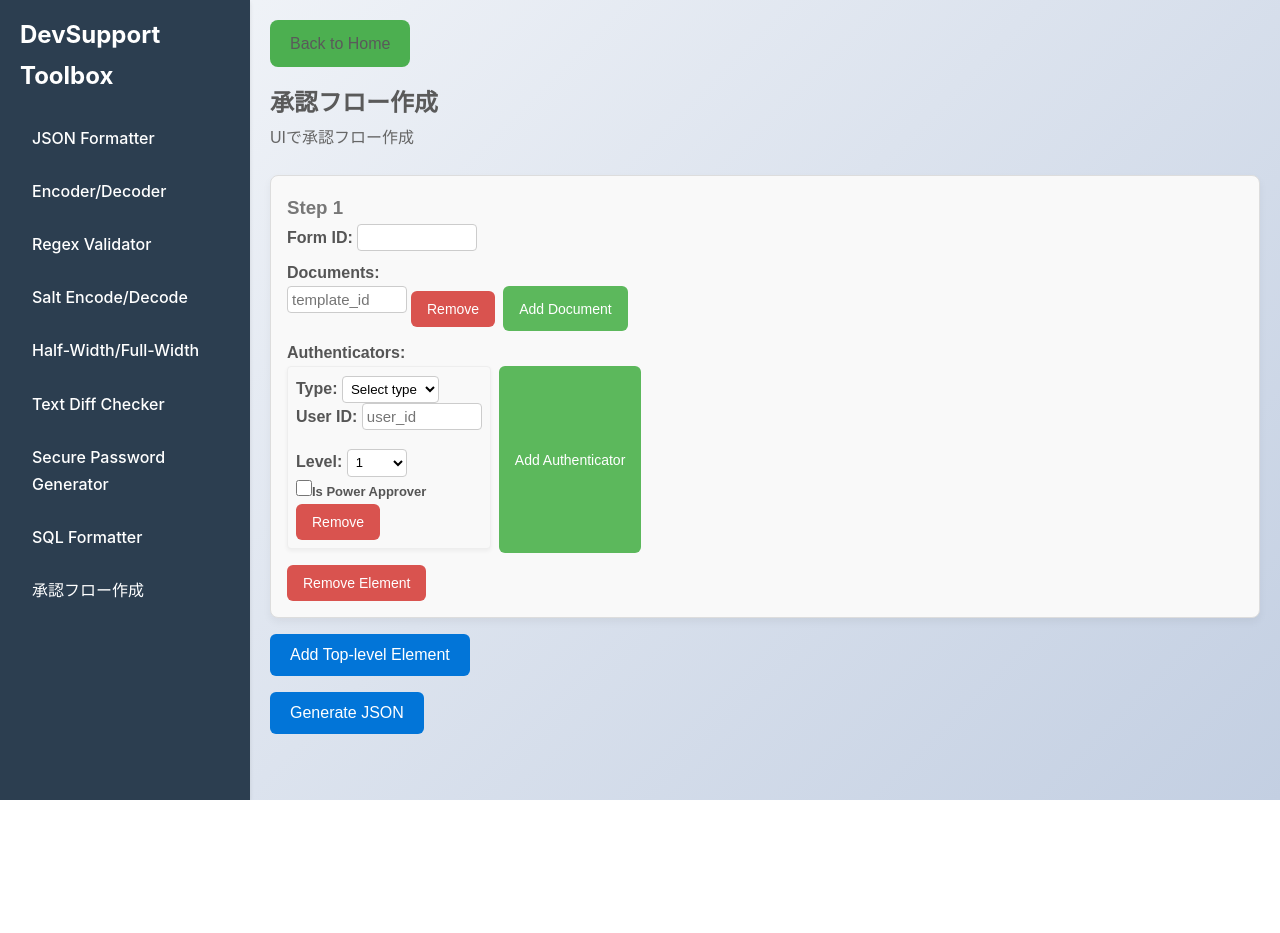
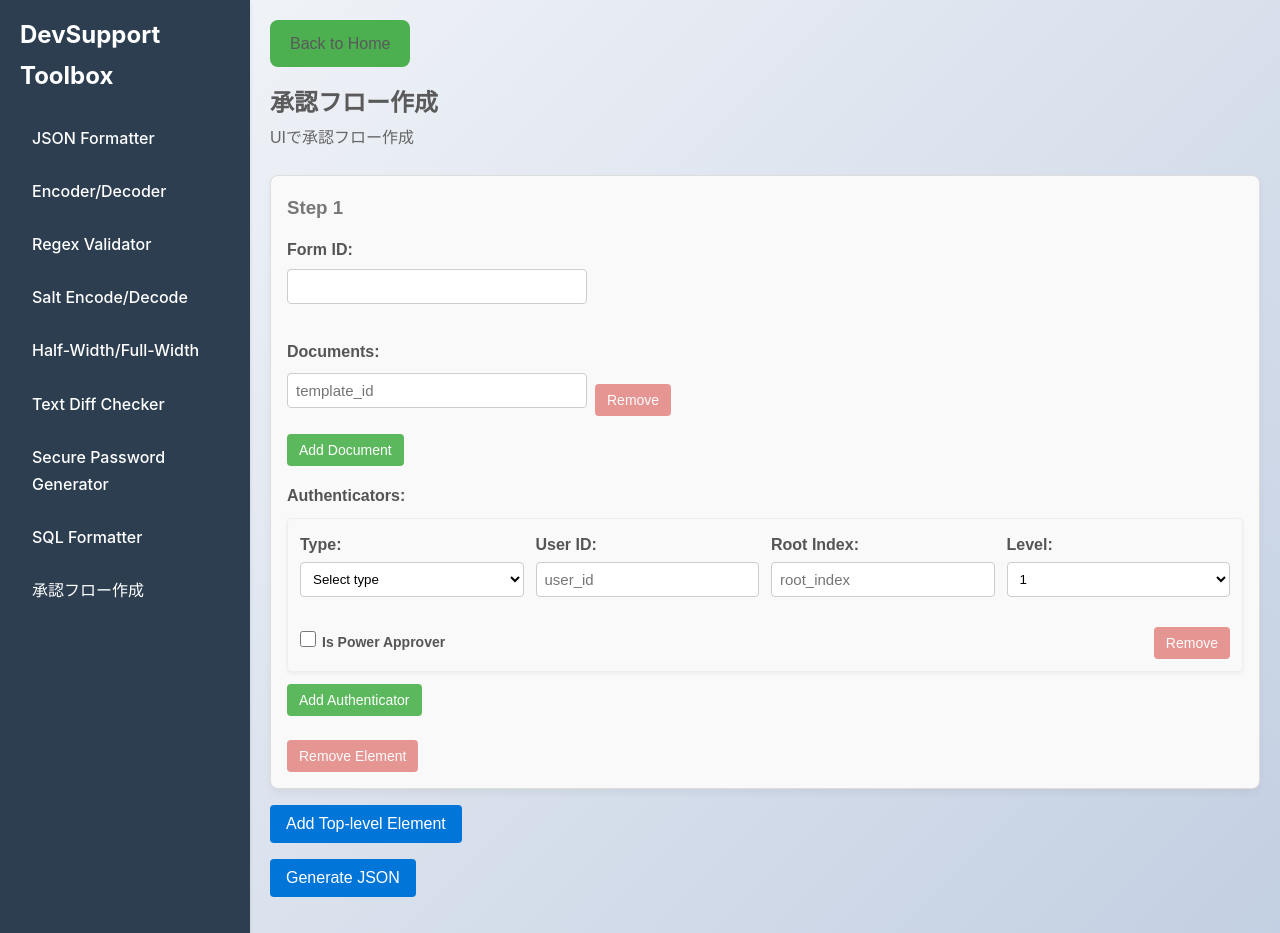
Before and after one commit to kimijanai/ultimatetool, a React (Vite) app: page /json-structure-builder in a window 1280 px wide. Before the commit the page ends 800 px from the top, so only its background shows below. Built offline with nearby package versions, Linux system fonts and the light colour scheme.

Commit message:
edit css

```diff
--- a/src/components/JsonStructureBuilder.jsx
+++ b/src/components/JsonStructureBuilder.jsx
@@ -8,6 +8,7 @@ function emptyElement() {
     authenticators: [{
       type: '',
       user_id: '',
+      root_index: '',
       level: 1,
       is_power_approver: false
     }]
@@ -54,6 +55,7 @@ function JsonStructureBuilder() {
     updated[elIdx].authenticators.push({
       type: '',
       user_id: '',
+      root_index: '',
       level: 1,
       is_power_approver: false
     });
@@ -132,113 +134,195 @@ function JsonStructureBuilder() {
       <p style={{ fontSize: '16px', marginBottom: 24, color: '#666' }}>UIで承認フロー作成</p>
       {elements.map((el, elIdx) => (
         <div key={elIdx} style={{ border: '1px solid #ddd', padding: 16, marginBottom: 16, borderRadius: 8, boxShadow: '0 4px 8px rgba(0, 0, 0, 0.05)', backgroundColor: '#f9f9f9' }}>
-          <h3 style={{ color: '#777' }}>Step {elIdx + 1}</h3>
-          <div>
-            <label style={{ fontWeight: 'bold', color: '#555' }}>Form ID: </label>
+          <h3 style={{ color: '#777', marginBottom: '12px' }}>Step {elIdx + 1}</h3>
+
+          {/* Form ID section */}
+          <div style={{ marginBottom: '16px' }}>
+            <label style={{ fontWeight: 'bold', color: '#555', display: 'block', marginBottom: '6px' }}>Form ID: </label>
             <input
               type="text"
               value={el.form.id}
               onChange={e => handleFormIdChange(elIdx, e.target.value)}
-              style={{ marginBottom: 8, width: 120, padding: 4, borderRadius: 4, border: '1px solid #ccc', backgroundColor: '#fff' }}
+              style={{ width: '100%', maxWidth: '300px', padding: '8px', borderRadius: 4, border: '1px solid #ccc', backgroundColor: '#fff' }}
             />
           </div>
-          <div>
-            <strong style={{ color: '#555' }}>Documents:</strong>
-            <div style={{ display: 'flex', flexWrap: 'wrap', gap: 8, marginBottom: 4, maxWidth: '100%' }}>
+
+          {/* Documents section */}
+          <div style={{ marginBottom: '16px' }}>
+            <strong style={{ color: '#555', display: 'block', marginBottom: '8px' }}>Documents:</strong>
+            <div style={{ display: 'flex', flexDirection: 'column', gap: '8px', marginBottom: '8px' }}>
               {el.documents.map((doc, docIdx) => (
-                <div key={docIdx} style={{ display: 'flex', alignItems: 'center' }}>
+                <div key={docIdx} style={{ display: 'flex', alignItems: 'center', gap: '8px' }}>
                   <input
                     type="text"
                     placeholder="template_id"
                     value={doc.template_id}
                     onChange={e => handleDocumentChange(elIdx, docIdx, e.target.value)}
-                    style={{ width: 120, padding: 4, borderRadius: 4, border: '1px solid #ccc', backgroundColor: '#fff' }}
+                    style={{ flex: '1', maxWidth: '300px', padding: '8px', borderRadius: 4, border: '1px solid #ccc', backgroundColor: '#fff' }}
                   />
-                  <button onClick={() => removeDocument(elIdx, docIdx)} disabled={el.documents.length === 1} style={{ marginLeft: 4, padding: '10px 16px', borderRadius: 6, backgroundColor: '#d9534f', color: '#fff', border: 'none', cursor: 'pointer', fontSize: '14px' }}>Remove</button>
+                  <button
+                    onClick={() => removeDocument(elIdx, docIdx)}
+                    disabled={el.documents.length === 1}
+                    style={{ padding: '8px 12px', borderRadius: 4, backgroundColor: '#d9534f', color: '#fff', border: 'none', cursor: el.documents.length === 1 ? 'not-allowed' : 'pointer', fontSize: '14px', opacity: el.documents.length === 1 ? 0.6 : 1 }}
+                  >
+                    Remove
+                  </button>
                 </div>
               ))}
-              <button onClick={() => addDocument(elIdx)} style={{ padding: '10px 16px', borderRadius: 6, backgroundColor: '#5cb85c', color: '#fff', border: 'none', cursor: 'pointer', fontSize: '14px' }}>Add Document</button>
+              <button
+                onClick={() => addDocument(elIdx)}
+                style={{ alignSelf: 'flex-start', padding: '8px 12px', borderRadius: 4, backgroundColor: '#5cb85c', color: '#fff', border: 'none', cursor: 'pointer', fontSize: '14px' }}
+              >
+                Add Document
+              </button>
             </div>
           </div>
-          <div style={{ marginTop: 8 }}>
-            <strong style={{ color: '#555' }}>Authenticators:</strong>
-            <div style={{ display: 'flex', flexWrap: 'wrap', gap: 8, marginBottom: 4, maxWidth: '100%' }}>
+
+          {/* Authenticators section */}
+          <div style={{ marginBottom: '16px' }}>
+            <strong style={{ color: '#555', display: 'block', marginBottom: '8px' }}>Authenticators:</strong>
+            <div style={{ display: 'flex', flexDirection: 'column', gap: '12px', marginBottom: '8px' }}>
               {el.authenticators.map((auth, authIdx) => (
-                <div key={authIdx} style={{ border: '1px solid #eee', padding: 8, marginBottom: 4, borderRadius: 4, boxShadow: '0 2px 4px rgba(0, 0, 0, 0.05)', backgroundColor: '#f9f9f9' }}>
+                <div key={authIdx} style={{ border: '1px solid #eee', padding: '12px', borderRadius: 4, boxShadow: '0 2px 4px rgba(0, 0, 0, 0.05)', backgroundColor: '#f9f9f9' }}>
+                  <div style={{ display: 'grid', gridTemplateColumns: 'repeat(auto-fill, minmax(200px, 1fr))', gap: '12px', marginBottom: '12px' }}>
                     <div>
-                    <label style={{ fontWeight: 'bold', color: '#555' }}>Type: </label>
+                      <label style={{ fontWeight: 'bold', color: '#555', display: 'block', marginBottom: '4px' }}>Type: </label>
                       <select
                         value={auth.type}
                         onChange={e => handleAuthenticatorChange(elIdx, authIdx, 'type', e.target.value)}
-                      style={{ padding: 4, borderRadius: 4, border: '1px solid #ccc', backgroundColor: '#fff' }}
+                        style={{ width: '100%', padding: '8px', borderRadius: 4, border: '1px solid #ccc', backgroundColor: '#fff' }}
                       >
                         <option value="">Select type</option>
                         <option value="admin">admin</option>
                         <option value="root_admin">root_admin</option>
                       </select>
                     </div>
+
                     <div>
-                    <label style={{ fontWeight: 'bold', color: '#555' }}>User ID: </label>
+                      <label style={{ fontWeight: 'bold', color: '#555', display: 'block', marginBottom: '4px' }}>User ID: </label>
                       <input
                         type="text"
                         placeholder="user_id"
                         value={auth.user_id}
                         onChange={e => handleAuthenticatorChange(elIdx, authIdx, 'user_id', e.target.value)}
-                      style={{ width: 120, padding: 4, borderRadius: 4, border: '1px solid #ccc', backgroundColor: '#fff' }}
+                        style={{ width: '100%', padding: '8px', borderRadius: 4, border: '1px solid #ccc', backgroundColor: '#fff' }}
                       />
                     </div>
+
                     <div>
-                    <label style={{ fontWeight: 'bold', color: '#555' }}>Level: </label>
+                      <label style={{ fontWeight: 'bold', color: '#555', display: 'block', marginBottom: '4px' }}>Root Index: </label>
+                      <input
+                        type="number"
+                        placeholder="root_index"
+                        value={auth.root_index}
+                        onChange={e => handleAuthenticatorChange(elIdx, authIdx, 'root_index', e.target.value)}
+                        style={{ width: '100%', padding: '8px', borderRadius: 4, border: '1px solid #ccc', backgroundColor: '#fff' }}
+                      />
+                    </div>
+
+                    <div>
+                      <label style={{ fontWeight: 'bold', color: '#555', display: 'block', marginBottom: '4px' }}>Level: </label>
                       <select
                         value={auth.level}
                         onChange={e => handleAuthenticatorChange(elIdx, authIdx, 'level', Number(e.target.value))}
-                      style={{ width: 60, height: 28, fontSize: 13, padding: 4, borderRadius: 4, border: '1px solid #ccc', backgroundColor: '#fff' }}
+                        style={{ width: '100%', padding: '8px', borderRadius: 4, border: '1px solid #ccc', backgroundColor: '#fff' }}
                       >
                         {[1, 2, 3, 4, 5].map(lvl => (
                           <option key={lvl} value={lvl}>{lvl}</option>
                         ))}
                       </select>
                     </div>
-                  <div>
-                    <label style={{ fontSize: 13, fontWeight: 'bold', color: '#555' }}>
+                  </div>
+
+                  <div style={{ display: 'flex', justifyContent: 'space-between', alignItems: 'center' }}>
+                    <label style={{ fontSize: 14, fontWeight: 'bold', color: '#555' }}>
                       <input
                         type="checkbox"
                         checked={auth.is_power_approver}
                         onChange={e => handleAuthenticatorChange(elIdx, authIdx, 'is_power_approver', e.target.checked)}
-                        style={{ width: 16, height: 16 }}
+                        style={{ width: 16, height: 16, marginRight: '6px' }}
                       />
                       Is Power Approver
                     </label>
+
+                    <button
+                      onClick={() => removeAuthenticator(elIdx, authIdx)}
+                      disabled={el.authenticators.length === 1}
+                      style={{ padding: '8px 12px', borderRadius: 4, backgroundColor: '#d9534f', color: '#fff', border: 'none', cursor: el.authenticators.length === 1 ? 'not-allowed' : 'pointer', fontSize: '14px', opacity: el.authenticators.length === 1 ? 0.6 : 1 }}
+                    >
+                      Remove
+                    </button>
                   </div>
-                  <button onClick={() => removeAuthenticator(elIdx, authIdx)} disabled={el.authenticators.length === 1} style={{ padding: '10px 16px', borderRadius: 6, backgroundColor: '#d9534f', color: '#fff', border: 'none', cursor: 'pointer', fontSize: '14px' }}>Remove</button>
                 </div>
               ))}
-              <button onClick={() => addAuthenticator(elIdx)} style={{ padding: '10px 16px', borderRadius: 6, backgroundColor: '#5cb85c', color: '#fff', border: 'none', cursor: 'pointer', fontSize: '14px' }}>Add Authenticator</button>
+              <button
+                onClick={() => addAuthenticator(elIdx)}
+                style={{ alignSelf: 'flex-start', padding: '8px 12px', borderRadius: 4, backgroundColor: '#5cb85c', color: '#fff', border: 'none', cursor: 'pointer', fontSize: '14px' }}
+              >
+                Add Authenticator
+              </button>
             </div>
           </div>
-          <button onClick={() => removeElement(elIdx)} disabled={elements.length === 1} style={{ marginTop: 8, padding: '10px 16px', borderRadius: 6, backgroundColor: '#d9534f', color: '#fff', border: 'none', cursor: 'pointer', fontSize: '14px' }}>Remove Element</button>
+
+          <button
+            onClick={() => removeElement(elIdx)}
+            disabled={elements.length === 1}
+            style={{ marginTop: 8, padding: '8px 12px', borderRadius: 4, backgroundColor: '#d9534f', color: '#fff', border: 'none', cursor: elements.length === 1 ? 'not-allowed' : 'pointer', fontSize: '14px', opacity: elements.length === 1 ? 0.6 : 1 }}
+          >
+            Remove Element
+          </button>
         </div>
       ))}
-      <button onClick={addElement} style={{ marginBottom: 16, padding: '12px 20px', borderRadius: 6, backgroundColor: '#0275d8', color: '#fff', border: 'none', cursor: 'pointer', fontSize: '16px' }}>Add Top-level Element</button>
-      <div>
-        <button onClick={handleGenerate} style={{ padding: '12px 20px', borderRadius: 6, backgroundColor: '#0275d8', color: '#fff', border: 'none', cursor: 'pointer', fontSize: '16px' }}>Generate JSON</button>
+
+      <button
+        onClick={addElement}
+        style={{ marginBottom: 16, padding: '10px 16px', borderRadius: 4, backgroundColor: '#0275d8', color: '#fff', border: 'none', cursor: 'pointer', fontSize: '16px' }}
+      >
+        Add Top-level Element
+      </button>
+
+      <div style={{ display: 'flex', flexWrap: 'wrap', gap: '8px', marginBottom: '16px' }}>
+        <button
+          onClick={handleGenerate}
+          style={{ padding: '10px 16px', borderRadius: 4, backgroundColor: '#0275d8', color: '#fff', border: 'none', cursor: 'pointer', fontSize: '16px' }}
+        >
+          Generate JSON
+        </button>
+
         {jsonOutput && (
           <>
-            <button onClick={copyToClipboard} style={{ marginLeft: 8, padding: '12px 20px', borderRadius: 6, backgroundColor: '#5bc0de', color: '#fff', border: 'none', cursor: 'pointer', fontSize: '16px' }}>Copy Generated JSON</button>
-            <button onClick={minifyJson} style={{ marginLeft: 8, padding: '12px 20px', borderRadius: 6, backgroundColor: '#f0ad4e', color: '#fff', border: 'none', cursor: 'pointer', fontSize: '16px' }}>Minify JSON</button>
-            <button onClick={formatJson} style={{ marginLeft: 8, padding: '12px 20px', borderRadius: 6, backgroundColor: '#5bc0de', color: '#fff', border: 'none', cursor: 'pointer', fontSize: '16px' }}>Format JSON</button>
+            <button
+              onClick={copyToClipboard}
+              style={{ padding: '10px 16px', borderRadius: 4, backgroundColor: '#5bc0de', color: '#fff', border: 'none', cursor: 'pointer', fontSize: '16px' }}
+            >
+              Copy Generated JSON
+            </button>
+            <button
+              onClick={minifyJson}
+              style={{ padding: '10px 16px', borderRadius: 4, backgroundColor: '#f0ad4e', color: '#fff', border: 'none', cursor: 'pointer', fontSize: '16px' }}
+            >
+              Minify JSON
+            </button>
+            <button
+              onClick={formatJson}
+              style={{ padding: '10px 16px', borderRadius: 4, backgroundColor: '#5bc0de', color: '#fff', border: 'none', cursor: 'pointer', fontSize: '16px' }}
+            >
+              Format JSON
+            </button>
           </>
         )}
       </div>
+
       {notification && (
         <div style={{ marginTop: 16, color: '#5cb85c', fontWeight: 'bold' }}>
           {notification}
         </div>
       )}
+
       {jsonOutput && (
         <div style={{ marginTop: 16 }}>
-          <label><strong>Generated JSON:</strong></label>
-          <pre style={{ background: '#f7f7f7', padding: 12, borderRadius: 4, boxShadow: '0 2px 4px rgba(0, 0, 0, 0.05)', color: '#333' }}>{jsonOutput}</pre>
+          <label style={{ display: 'block', marginBottom: '8px', fontWeight: 'bold' }}>Generated JSON:</label>
+          <pre style={{ background: '#f7f7f7', padding: 16, borderRadius: 4, boxShadow: '0 2px 4px rgba(0, 0, 0, 0.05)', color: '#333', overflowX: 'auto' }}>{jsonOutput}</pre>
         </div>
       )}
     </div>
```
Lines whose indentation alone changed are shown as unchanged.
